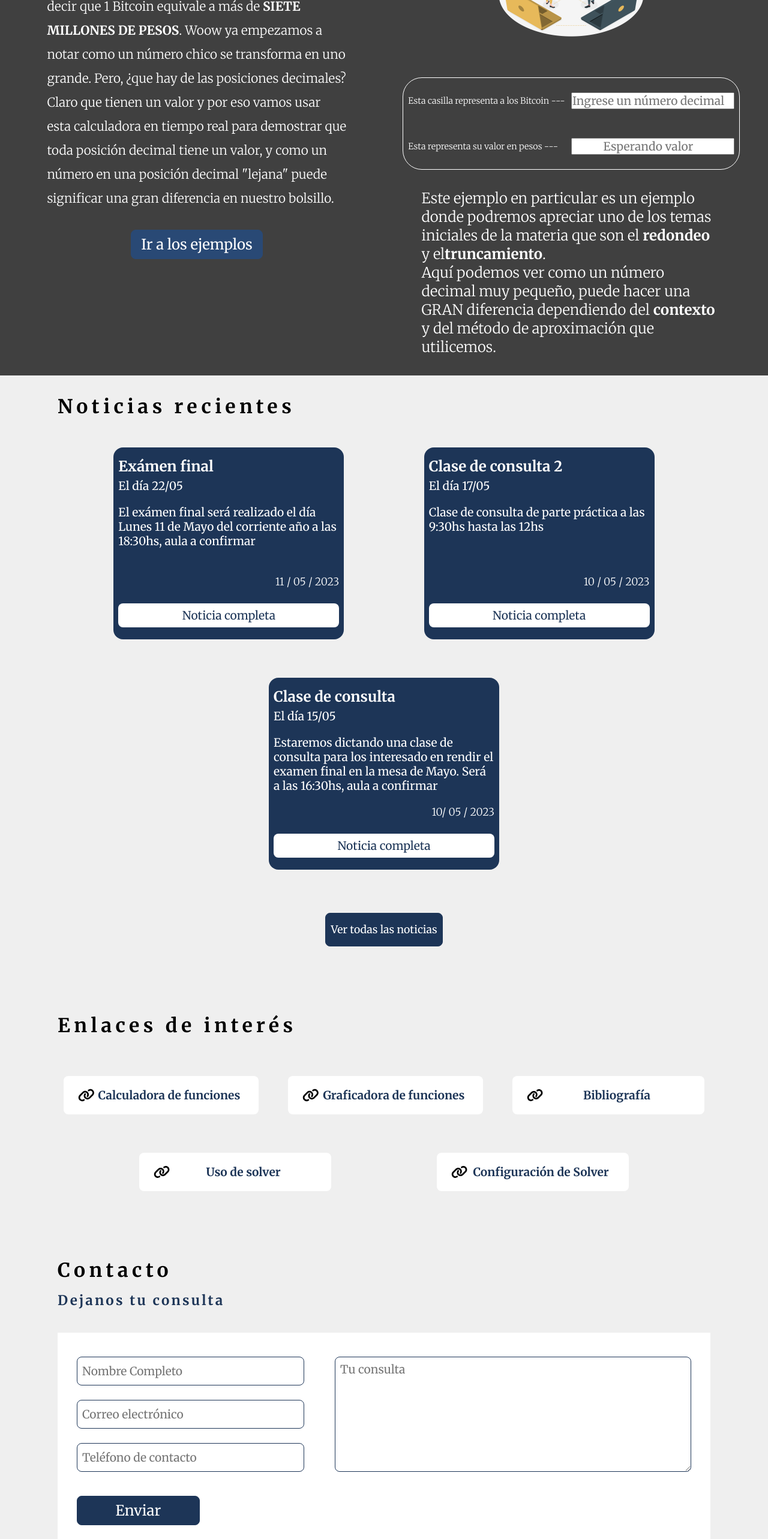
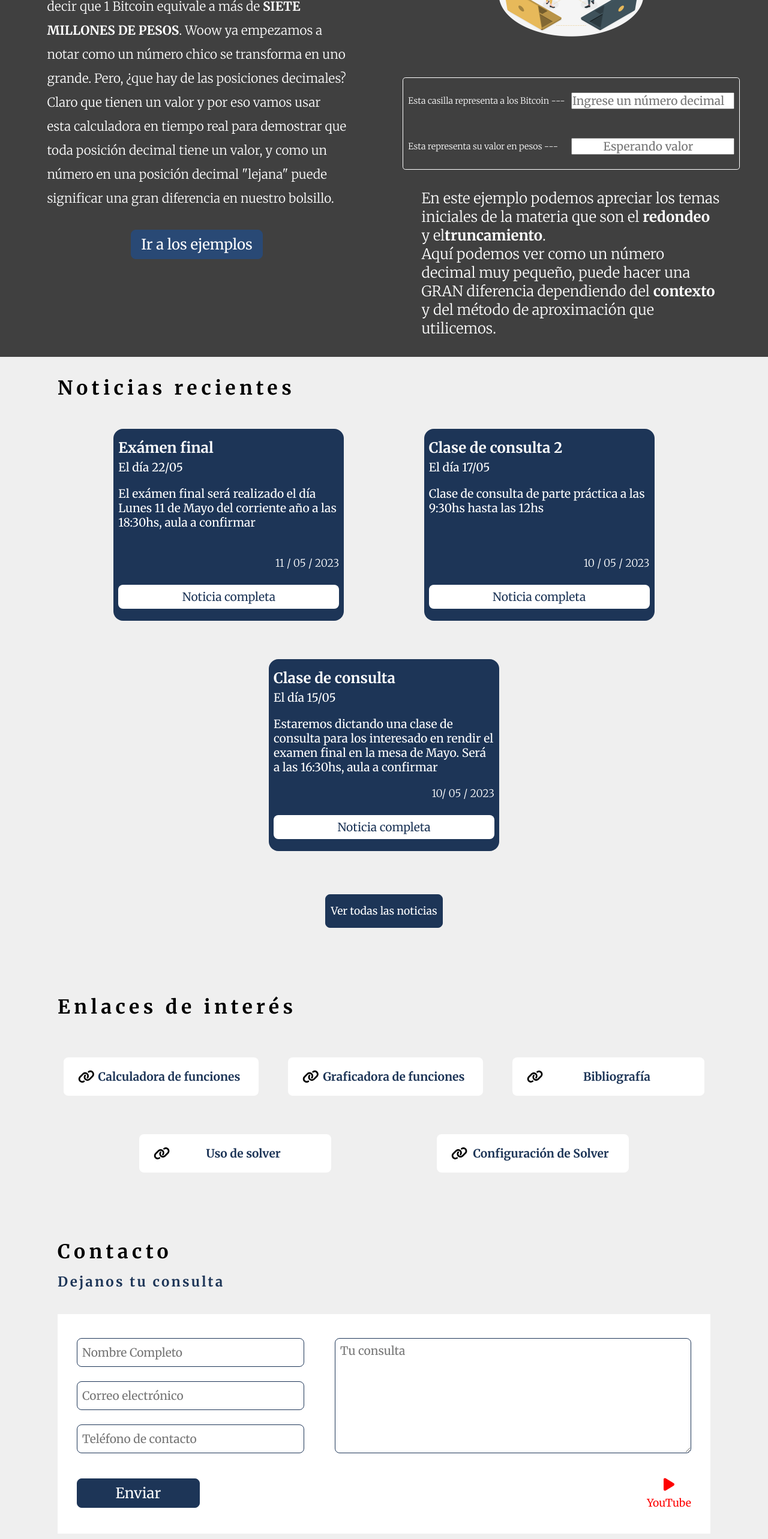
Before and after one commit to FacuMunozLemir/analisisnumerico, a React (Create React App) app: page / in a window 1280 px wide. Shown: the part 1480-4046 px from the top of the page at 60% size. Built offline with nearby package versions, Linux system fonts and the light colour scheme.

Commit message:
Arreglos menores

```diff
--- a/src/components/calculadora/calculadora.css
+++ b/src/components/calculadora/calculadora.css
@@ -7,7 +7,7 @@
   align-items: center;
   justify-content: center;
   border: 0.05rem solid white;
-  border-radius: 2rem;
+  border-radius: 0.3rem;
 }
 
 .calculadoraContainer .primerLinea {
--- a/src/components/ejemplos/ejemplos.css
+++ b/src/components/ejemplos/ejemplos.css
@@ -1,5 +1,6 @@
 .ejemplosContainer {
   width: 100%;
+  margin-bottom: 4rem;
   padding: 0.5rem;
   display: flex;
   flex-direction: column;
--- a/src/components/sectionContacto/SectionContacto.jsx
+++ b/src/components/sectionContacto/SectionContacto.jsx
@@ -71,7 +71,13 @@ function SectionContacto() {
           <button type="submit" id="btnMail">
             Enviar
           </button>
-          {/* ...código existente... */}
+          <a
+            href="https://www.youtube.com/channel/UCXd3X_19weqRnp4RnWFS0Rg"
+            target="_blank"
+          >
+            {logoYouTube}
+            <p>YouTube</p>
+          </a>
         </div>
       </form>
     </div>
--- a/src/components/sectionCrypto/SectionCrypto.jsx
+++ b/src/components/sectionCrypto/SectionCrypto.jsx
@@ -26,8 +26,8 @@ function SectionCrypto() {
         <img src="./img/bitcoin.png" alt="imagen bitcoin" />
         <Calculadora />
         <p>
-          Este ejemplo en particular es un ejemplo donde podremos apreciar uno
-          de los temas iniciales de la materia que son el <b>redondeo</b> y el
+          En este ejemplo podemos apreciar los temas iniciales de la materia que
+          son el <b>redondeo</b> y el
           <b>truncamiento</b>.
           <br />
           Aquí podemos ver como un número decimal muy pequeño, puede hacer una
--- a/src/views/proyectos/Proyectos.jsx
+++ b/src/views/proyectos/Proyectos.jsx
@@ -39,7 +39,7 @@ function Proyectos() {
           title="YouTube video player"
           frameborder="0"
           allow="accelerometer; autoplay; clipboard-write; encrypted-media; gyroscope; picture-in-picture; web-share"
-          allowfullscreen
+          allowFullScreen
         ></iframe>
       </div>
     </div>
```
